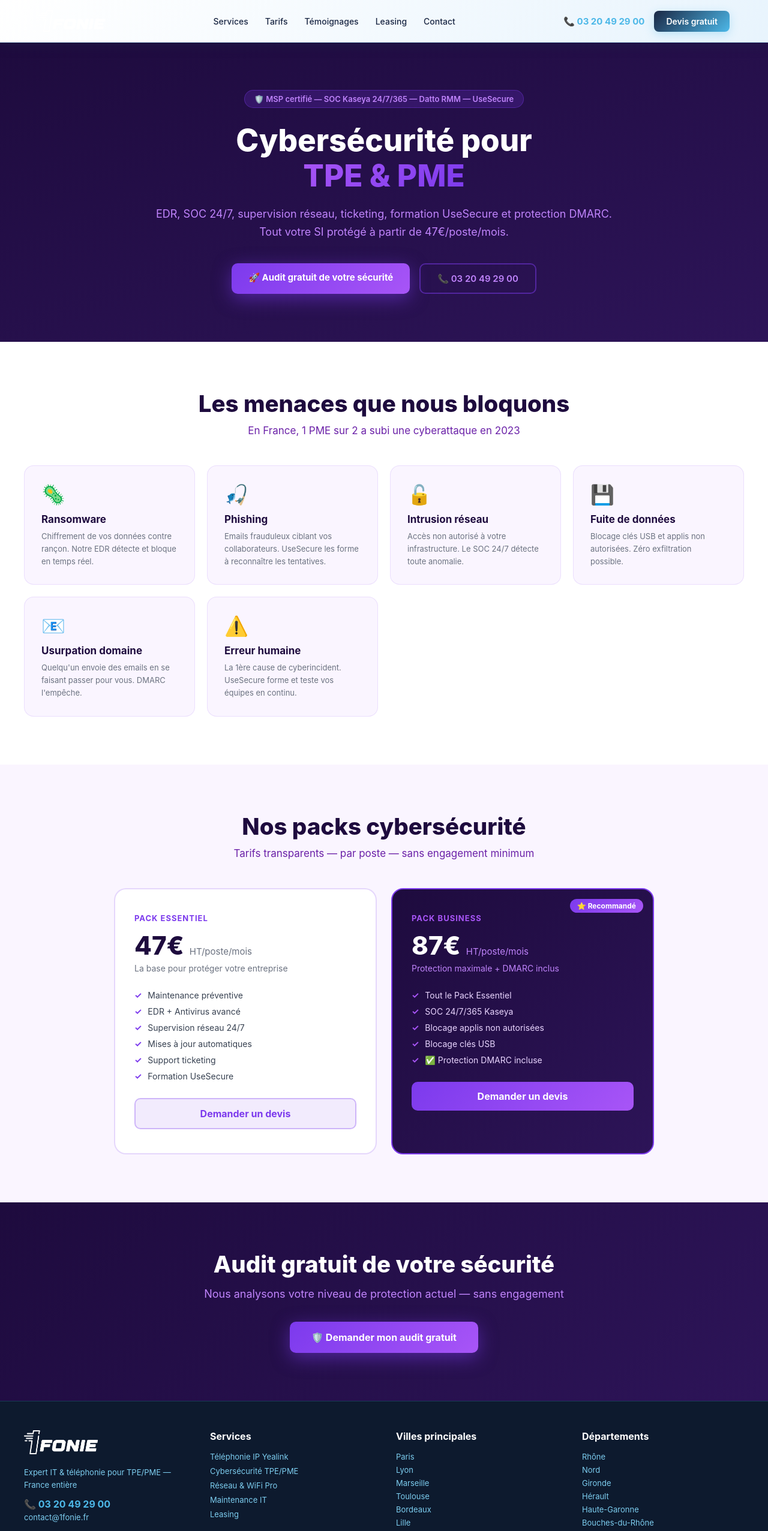
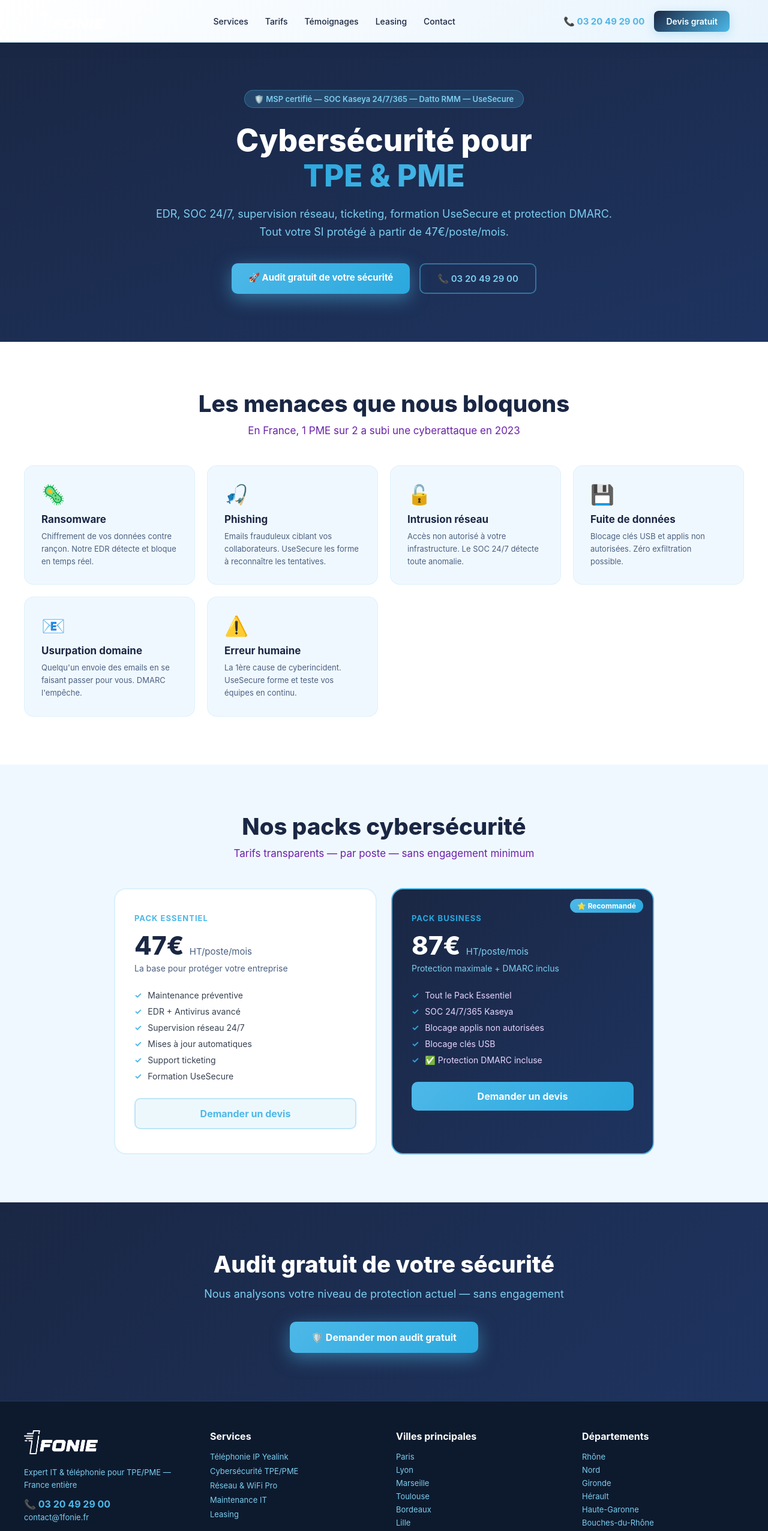
Before and after one commit to 1fonietelecom-ux/1fonie-next, a Next.js app: page /cybersecurite-tpe-pme in a window 1280 px wide. Shown: the top 2553 px of the page at 60% size. Built offline with nearby package versions, Linux system fonts and the light colour scheme.

Commit message:
Update cybersecurite-tpe-pme.tsx

```diff
--- a/pages/cybersecurite-tpe-pme.tsx
+++ b/pages/cybersecurite-tpe-pme.tsx
@@ -23,21 +23,21 @@ export default function Cybersecurite() {
       </Head>
 
       {/* HERO */}
-      <section style={{ background: 'linear-gradient(160deg, #1e0b3e 0%, #2d1458 100%)', padding: '80px 24px', textAlign: 'center' }}>
+      <section style={{ background: 'linear-gradient(160deg, #1a2744 0%, #1e3460 100%)', padding: '80px 24px', textAlign: 'center' }}>
         <div style={{ maxWidth: '800px', margin: '0 auto' }}>
-          <div style={{ display: 'inline-flex', alignItems: 'center', gap: '8px', background: 'rgba(124,58,237,0.2)', border: '1px solid rgba(124,58,237,0.4)', borderRadius: '50px', padding: '6px 16px', marginBottom: '24px' }}>
-            <span style={{ color: '#c084fc', fontSize: '13px', fontWeight: '600' }}>🛡️ MSP certifié — SOC Kaseya 24/7/365 — Datto RMM — UseSecure</span>
+          <div style={{ display: 'inline-flex', alignItems: 'center', gap: '8px', background: 'rgba(77,184,232,0.2)', border: '1px solid rgba(77,184,232,0.4)', borderRadius: '50px', padding: '6px 16px', marginBottom: '24px' }}>
+            <span style={{ color: '#7dcef0', fontSize: '13px', fontWeight: '600' }}>🛡️ MSP certifié — SOC Kaseya 24/7/365 — Datto RMM — UseSecure</span>
           </div>
           <h1 style={{ fontSize: 'clamp(28px, 4vw, 52px)', fontWeight: '800', color: '#fff', lineHeight: '1.15', marginBottom: '20px' }}>
             Cybersécurité pour<br />
-            <span style={{ background: 'linear-gradient(135deg, #a855f7, #7c3aed)', WebkitBackgroundClip: 'text', WebkitTextFillColor: 'transparent' }}>TPE & PME</span>
+            <span style={{ background: 'linear-gradient(135deg, #2aa8de, #4db8e8)', WebkitBackgroundClip: 'text', WebkitTextFillColor: 'transparent' }}>TPE & PME</span>
           </h1>
-          <p style={{ color: '#c084fc', fontSize: '18px', lineHeight: '1.7', marginBottom: '36px' }}>
+          <p style={{ color: '#7dcef0', fontSize: '18px', lineHeight: '1.7', marginBottom: '36px' }}>
             EDR, SOC 24/7, supervision réseau, ticketing, formation UseSecure et protection DMARC. Tout votre SI protégé à partir de 47€/poste/mois.
           </p>
           <div style={{ display: 'flex', gap: '16px', justifyContent: 'center', flexWrap: 'wrap' }}>
-            <a href="/#contact" style={{ background: 'linear-gradient(135deg, #7c3aed, #a855f7)', color: '#fff', padding: '14px 28px', borderRadius: '10px', textDecoration: 'none', fontSize: '15px', fontWeight: '700', boxShadow: '0 8px 30px rgba(124,58,237,0.5)' }}>🚀 Audit gratuit de votre sécurité</a>
-            <a href="tel:0320492900" style={{ background: 'transparent', color: '#c084fc', padding: '14px 28px', borderRadius: '10px', textDecoration: 'none', fontSize: '15px', fontWeight: '600', border: '2px solid rgba(124,58,237,0.5)' }}>📞 03 20 49 29 00</a>
+            <a href="/#contact" style={{ background: 'linear-gradient(135deg, #4db8e8, #2aa8de)', color: '#fff', padding: '14px 28px', borderRadius: '10px', textDecoration: 'none', fontSize: '15px', fontWeight: '700', boxShadow: '0 8px 30px rgba(77,184,232,0.5)' }}>🚀 Audit gratuit de votre sécurité</a>
+            <a href="tel:0320492900" style={{ background: 'transparent', color: '#7dcef0', padding: '14px 28px', borderRadius: '10px', textDecoration: 'none', fontSize: '15px', fontWeight: '600', border: '2px solid rgba(77,184,232,0.5)' }}>📞 03 20 49 29 00</a>
           </div>
         </div>
       </section>
@@ -46,15 +46,15 @@ export default function Cybersecurite() {
       <section style={{ padding: '80px 24px', background: '#fff' }}>
         <div style={{ maxWidth: '1200px', margin: '0 auto' }}>
           <div style={{ textAlign: 'center', marginBottom: '48px' }}>
-            <h2 style={{ fontSize: 'clamp(26px, 3vw, 40px)', fontWeight: '800', color: '#1e0b3e', marginBottom: '12px' }}>Les menaces que nous bloquons</h2>
+            <h2 style={{ fontSize: 'clamp(26px, 3vw, 40px)', fontWeight: '800', color: '#1a2744', marginBottom: '12px' }}>Les menaces que nous bloquons</h2>
             <p style={{ color: '#6b21a8', fontSize: '17px' }}>En France, 1 PME sur 2 a subi une cyberattaque en 2023</p>
           </div>
           <div style={{ display: 'grid', gridTemplateColumns: 'repeat(auto-fit, minmax(280px, 1fr))', gap: '20px' }}>
             {menaces.map((m, i) => (
-              <div key={i} style={{ background: '#faf5ff', borderRadius: '16px', padding: '28px', border: '1px solid rgba(124,58,237,0.12)' }}>
+              <div key={i} style={{ background: '#f0f8ff', borderRadius: '16px', padding: '28px', border: '1px solid rgba(77,184,232,0.12)' }}>
                 <div style={{ fontSize: '32px', marginBottom: '12px' }}>{m.icon}</div>
-                <h3 style={{ fontSize: '17px', fontWeight: '700', color: '#1e0b3e', marginBottom: '8px' }}>{m.title}</h3>
-                <p style={{ color: '#6b7280', fontSize: '13px', lineHeight: '1.6' }}>{m.desc}</p>
+                <h3 style={{ fontSize: '17px', fontWeight: '700', color: '#1a2744', marginBottom: '8px' }}>{m.title}</h3>
+                <p style={{ color: '#4a6080', fontSize: '13px', lineHeight: '1.6' }}>{m.desc}</p>
               </div>
             ))}
           </div>
@@ -62,25 +62,25 @@ export default function Cybersecurite() {
       </section>
 
       {/* PACKS */}
-      <section style={{ padding: '80px 24px', background: '#faf5ff' }}>
+      <section style={{ padding: '80px 24px', background: '#f0f8ff' }}>
         <div style={{ maxWidth: '900px', margin: '0 auto' }}>
           <div style={{ textAlign: 'center', marginBottom: '48px' }}>
-            <h2 style={{ fontSize: 'clamp(26px, 3vw, 40px)', fontWeight: '800', color: '#1e0b3e', marginBottom: '12px' }}>Nos packs cybersécurité</h2>
+            <h2 style={{ fontSize: 'clamp(26px, 3vw, 40px)', fontWeight: '800', color: '#1a2744', marginBottom: '12px' }}>Nos packs cybersécurité</h2>
             <p style={{ color: '#6b21a8', fontSize: '17px' }}>Tarifs transparents — par poste — sans engagement minimum</p>
           </div>
           <div style={{ display: 'grid', gridTemplateColumns: '1fr 1fr', gap: '24px' }} className="grid-2-1f">
             {packs.map((p, i) => (
-              <div key={i} style={{ background: p.color ? 'linear-gradient(135deg, #1e0b3e, #2d1458)' : '#fff', borderRadius: '20px', padding: '40px 32px', border: p.color ? '2px solid #7c3aed' : '2px solid rgba(124,58,237,0.2)', position: 'relative' }}>
-                {p.badge && <div style={{ position: 'absolute', top: '16px', right: '16px', background: 'linear-gradient(135deg, #7c3aed, #a855f7)', color: '#fff', padding: '4px 12px', borderRadius: '50px', fontSize: '12px', fontWeight: '700' }}>{p.badge}</div>}
-                <div style={{ color: p.color ? '#a855f7' : '#7c3aed', fontWeight: '700', fontSize: '13px', textTransform: 'uppercase', letterSpacing: '1px', marginBottom: '12px' }}>{p.nom}</div>
-                <div style={{ fontSize: '42px', fontWeight: '800', color: p.color ? '#fff' : '#1e0b3e', marginBottom: '4px' }}>{p.prix} <span style={{ fontSize: '15px', fontWeight: '400', color: p.color ? '#c084fc' : '#6b7280' }}>{p.unite}</span></div>
-                <p style={{ color: p.color ? '#c084fc' : '#6b7280', fontSize: '14px', marginBottom: '28px' }}>{p.desc}</p>
+              <div key={i} style={{ background: p.color ? 'linear-gradient(135deg, #1a2744, #1e3460)' : '#fff', borderRadius: '20px', padding: '40px 32px', border: p.color ? '2px solid #4db8e8' : '2px solid rgba(77,184,232,0.2)', position: 'relative' }}>
+                {p.badge && <div style={{ position: 'absolute', top: '16px', right: '16px', background: 'linear-gradient(135deg, #4db8e8, #2aa8de)', color: '#fff', padding: '4px 12px', borderRadius: '50px', fontSize: '12px', fontWeight: '700' }}>{p.badge}</div>}
+                <div style={{ color: p.color ? '#2aa8de' : '#4db8e8', fontWeight: '700', fontSize: '13px', textTransform: 'uppercase', letterSpacing: '1px', marginBottom: '12px' }}>{p.nom}</div>
+                <div style={{ fontSize: '42px', fontWeight: '800', color: p.color ? '#fff' : '#1a2744', marginBottom: '4px' }}>{p.prix} <span style={{ fontSize: '15px', fontWeight: '400', color: p.color ? '#7dcef0' : '#4a6080' }}>{p.unite}</span></div>
+                <p style={{ color: p.color ? '#7dcef0' : '#4a6080', fontSize: '14px', marginBottom: '28px' }}>{p.desc}</p>
                 {p.features.map((f, j) => (
                   <div key={j} style={{ display: 'flex', alignItems: 'center', gap: '10px', marginBottom: '10px', color: p.color ? '#e9d5ff' : '#374151', fontSize: '14px' }}>
-                    <span style={{ color: p.color ? '#a855f7' : '#7c3aed', fontWeight: '700', flexShrink: 0 }}>✓</span> {f}
+                    <span style={{ color: p.color ? '#2aa8de' : '#4db8e8', fontWeight: '700', flexShrink: 0 }}>✓</span> {f}
                   </div>
                 ))}
-                <a href="/#contact" style={{ display: 'block', textAlign: 'center', marginTop: '28px', padding: '14px', background: p.color ? 'linear-gradient(135deg, #7c3aed, #a855f7)' : 'rgba(124,58,237,0.1)', color: p.color ? '#fff' : '#7c3aed', borderRadius: '10px', textDecoration: 'none', fontWeight: '700', border: p.color ? 'none' : '2px solid rgba(124,58,237,0.3)' }}>Demander un devis</a>
+                <a href="/#contact" style={{ display: 'block', textAlign: 'center', marginTop: '28px', padding: '14px', background: p.color ? 'linear-gradient(135deg, #4db8e8, #2aa8de)' : 'rgba(77,184,232,0.1)', color: p.color ? '#fff' : '#4db8e8', borderRadius: '10px', textDecoration: 'none', fontWeight: '700', border: p.color ? 'none' : '2px solid rgba(77,184,232,0.3)' }}>Demander un devis</a>
               </div>
             ))}
           </div>
@@ -89,11 +89,11 @@ export default function Cybersecurite() {
       </section>
 
       {/* CTA */}
-      <section style={{ padding: '80px 24px', background: 'linear-gradient(135deg, #1e0b3e, #2d1458)', textAlign: 'center' }}>
+      <section style={{ padding: '80px 24px', background: 'linear-gradient(135deg, #1a2744, #1e3460)', textAlign: 'center' }}>
         <div style={{ maxWidth: '700px', margin: '0 auto' }}>
           <h2 style={{ fontSize: 'clamp(26px, 3vw, 40px)', fontWeight: '800', color: '#fff', marginBottom: '16px' }}>Audit gratuit de votre sécurité</h2>
-          <p style={{ color: '#c084fc', fontSize: '18px', marginBottom: '36px' }}>Nous analysons votre niveau de protection actuel — sans engagement</p>
-          <a href="/#contact" style={{ display: 'inline-flex', alignItems: 'center', gap: '8px', background: 'linear-gradient(135deg, #7c3aed, #a855f7)', color: '#fff', padding: '16px 36px', borderRadius: '10px', textDecoration: 'none', fontSize: '16px', fontWeight: '700', boxShadow: '0 8px 30px rgba(124,58,237,0.5)' }}>
+          <p style={{ color: '#7dcef0', fontSize: '18px', marginBottom: '36px' }}>Nous analysons votre niveau de protection actuel — sans engagement</p>
+          <a href="/#contact" style={{ display: 'inline-flex', alignItems: 'center', gap: '8px', background: 'linear-gradient(135deg, #4db8e8, #2aa8de)', color: '#fff', padding: '16px 36px', borderRadius: '10px', textDecoration: 'none', fontSize: '16px', fontWeight: '700', boxShadow: '0 8px 30px rgba(77,184,232,0.5)' }}>
             🛡️ Demander mon audit gratuit
           </a>
         </div>
```
